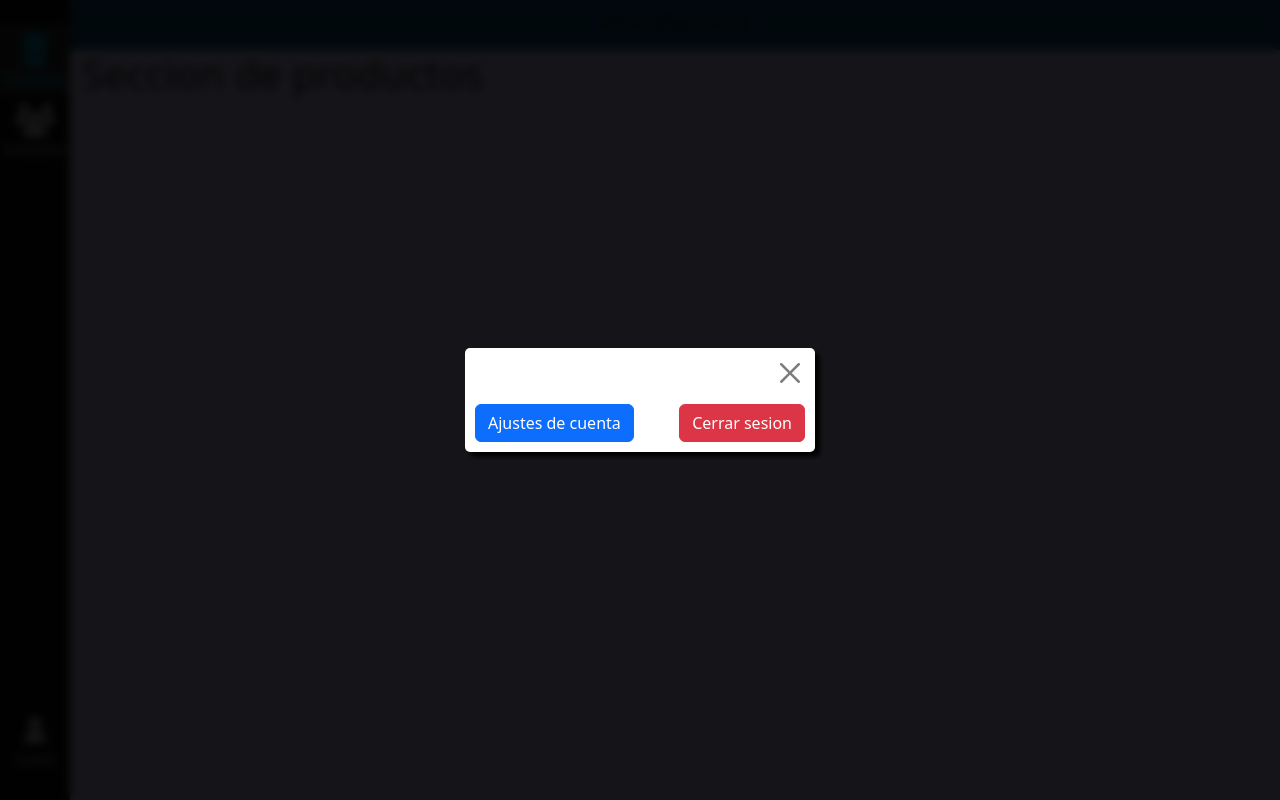
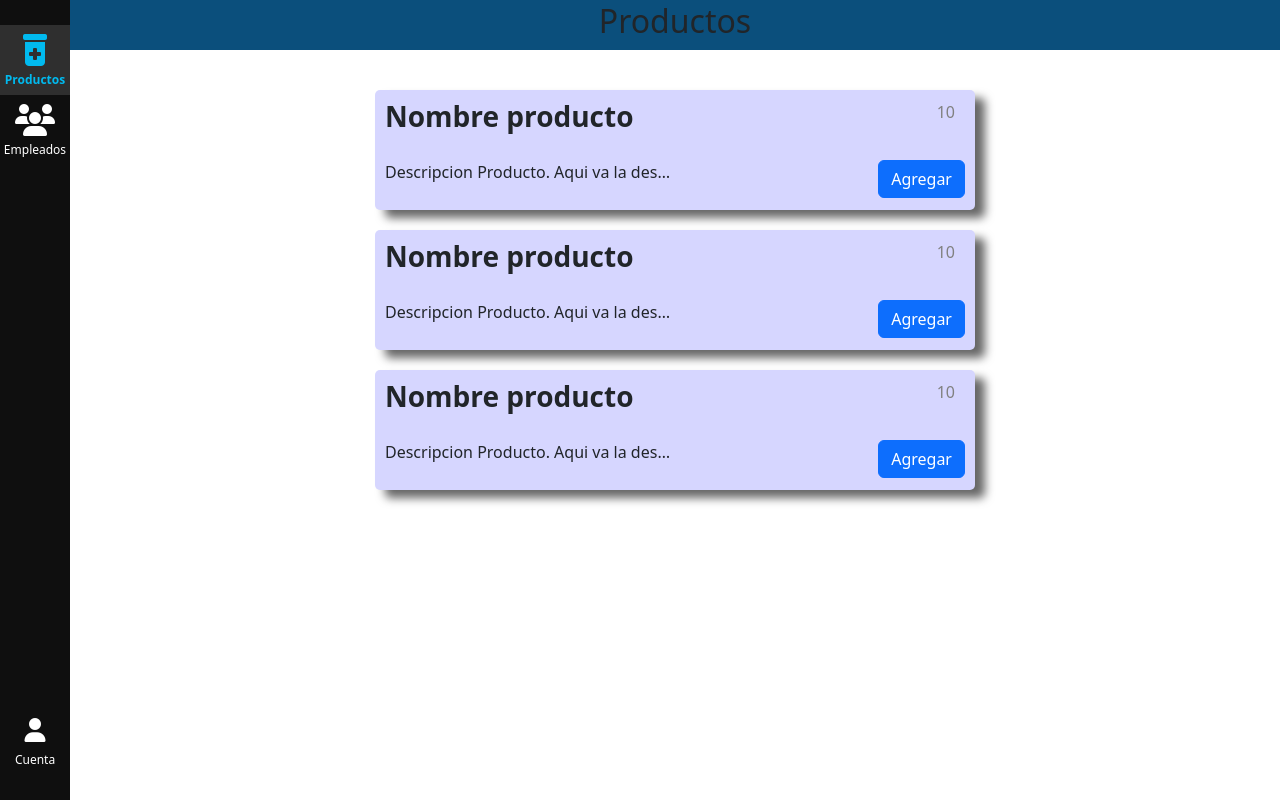
Before and after one commit to Ju4nM/FWS, a Node project: template src/views/bossDashboard.ejs in a window 1280 px wide. Run offline with Node 20 templates, Linux system fonts and the light colour scheme; the template is opened without the code that fills it, so the values that code supplies are empty; some libraries are stand-ins or nearby versions.

Commit message:
Avances en dashboard

```diff
--- a/public/js/dashboard/dashboard.js
+++ b/public/js/dashboard/dashboard.js
@@ -1,10 +1,19 @@
 import SideButton from "./sideButton.js";
+import HamburgerMenu from "./navbarMenu.js";
 
 document.addEventListener("DOMContentLoaded", () => {
 
     let currentActive;
+    const title = document.getElementById("title");
+    const windowAccount = document.getElementById("windowAccount");
+    const closeWindowAccount = document.getElementById("closeWindow");
+    const btnAccount = document.getElementById("btnAccount");
 
-    const title = document.getElementById("title");
+    btnAccount.onclick = btnAccountHandler;
+    closeWindowAccount.onclick = btnAccountHandler;
+
+    const navMenu = new HamburgerMenu("hamburgerMenu", "sideBar", "overlay");
+
     const btnProducts = new SideButton("btnProducts", title, "Productos", "products", () => {
         currentActive.hideContent();
         currentActive = btnProducts;
@@ -17,5 +26,11 @@ document.addEventListener("DOMContentLoaded", () => {
         currentActive = btnEmployees;
     });
 
+    function btnAccountHandler () {
+        let windowStatus = windowAccount.parentElement.style.display == "none";
+
+        windowAccount.parentElement.style.display = windowStatus ? "grid" : "none";
+        windowAccount.style.display = windowStatus ? "block" : "none";
+    }
 
 });
--- /dev/null
+++ b/public/js/dashboard/navbarMenu.js
@@ -0,0 +1,27 @@
+export default class HamburgerMenu {
+
+    constructor (buttonId, sideBarId, overlayId) {
+        this.button = document.getElementById(buttonId);
+        this.sideBar = document.getElementById(sideBarId);
+        this.overlay = document.getElementById(overlayId);
+
+        this.isActive = false;
+
+        this.button.onclick = () => this.#toggle();
+
+        this.overlay.onclick = () => {
+            if (this.isActive) this.#toggle()
+        };
+
+        this.sideBar.onclick = () => {
+            if (this.isActive) this.#toggle()
+        };
+    }
+
+    #toggle () {
+        let status = this.overlay.style.display == "none";
+        this.isActive = status;
+        this.overlay.style.display = status ? "grid" : "none";
+        this.sideBar.style.display = status ? "flex" : "";
+    }
+}
--- a/public/js/dashboard/sideButton.js
+++ b/public/js/dashboard/sideButton.js
@@ -1,13 +1,13 @@
 export default class SideButton {
 
-    constructor (buttonId, titleElement, title, contentId, eventFunction) {
+    constructor (buttonId, titleElement, title, contentId, btnHandler) {
         this.button = document.getElementById(buttonId);
         this.contentElement = document.getElementById(contentId);
         this.titleElement = titleElement;
         this.title = title;
 
         this.button.onclick = e => {
-            eventFunction(e);
+            btnHandler(e);
             this.#showContent();
         }
     }
--- a/public/styles/dashboard.css
+++ b/public/styles/dashboard.css
@@ -1,31 +1,3 @@
-/* body {
-    background-color: var(--backgroundColor);
-}
-
-main {
-    width: 80vw;
-    height: 80vh;
-    margin: 0 auto;
-    gap: 50px;
-}
-
-.controlPanel{
-    display: grid;
-    grid-template-columns: repeat(3, 1fr);
-    grid-gap: 20px;
-    background-color: var(--dark);
-    border-radius: 10px;
-
-}
-
-@media (max-width: 620px) {
-    .controlPanel {
-        grid-template-columns: repeat(2, 1fr);
-
-    }
-} */
-
-
 main {
     display: grid;
     height: 100vh;
@@ -75,6 +47,7 @@ main {
 .sideBar {
     background-color: #0f0f0f;
     color: white;
+    width: 70px;
     padding: 25px 0;
     box-sizing: border-box;
     grid-row: 1 / 3;
@@ -97,12 +70,17 @@ main {
     grid-column: 2 / 3;
 }
 
+.titleBar > button {
+    display: none;
+}
+
 /* ---------------------------------------------------------------------- */
 
 .content {
     width: 100%;
-    background-color: #D6D6FF;
+    /* background-color: #D6D6FF; */
     overflow-y: scroll;
+    grid-column: 2 / 3;
 }
 
 .content::-webkit-scrollbar {
@@ -125,6 +103,8 @@ main {
 .main {
     margin: 0 auto;
     width: 98%;
+    margin-top: 20px;
+
 }
 
 .account {
@@ -133,6 +113,14 @@ main {
     background-color: #fff;
     box-shadow: 5px 5px 5px rgba(0, 0, 0, 1);
     border-radius: 5px;
+    animation: showMsg .5s;
+}
+
+.header > h3 {
+    text-overflow: ellipsis;
+    overflow: hidden;
+    width: 50%;
+    text-align: left;
 }
 
 .controls {
@@ -140,3 +128,92 @@ main {
     display: flex;
     justify-content: space-between;
 }
+
+.section {
+    display: flex;
+    flex-direction: column;
+    align-items: center;
+}
+
+/* ---------------------------------------------------------------------- */
+
+.productCard {
+    display: flex;
+    flex-direction: column;
+    justify-content: space-between;
+    width: 600px;
+    height: 120px;
+    background-color: #D6D6FF;
+    padding: 10px;
+    border-radius: 5px;
+    margin-top: 20px;
+    box-shadow: 10px 8px 10px rgba(0, 0, 0, 0.6);
+}
+
+.topRow h3 {
+    font-weight: bold;
+}
+
+.topRow {
+    display: flex;
+    justify-content: space-between;
+}
+
+.topRow span {
+    color: gray;
+    margin-right: 10px;
+}
+
+.bottomRow p {
+    width: 50%;
+    overflow: hidden;
+    text-overflow: ellipsis;
+    white-space: nowrap;
+}
+
+.productCard .bottomRow {
+    display: flex;
+    justify-content: space-between;
+}
+
+@keyframes sideBar {
+    0% {
+        transform: translateX(-70px);
+    }
+
+    100% {
+        transform: translateX(0px);
+    }
+}
+
+@media (max-width: 760px) {
+
+    .productCard {
+        width: 90%;
+    }
+
+    .titleBar {
+        justify-content: space-between;
+        padding: 0 10px;
+        grid-column: 1 / 3;
+    }
+
+    .titleBar > button {
+        display: block;
+    }
+
+    .content {
+        grid-column: 1 / 3;
+    }
+
+    .sideBar {
+        grid-row: auto;
+        display: none;
+        position: fixed;
+        top: 0;
+        bottom: 0;
+        left: 0;
+        z-index: 4;
+        animation: sideBar .3s;
+    }
+}
--- a/public/styles/overlay.css
+++ b/public/styles/overlay.css
@@ -1,5 +1,5 @@
 .overlay {
-    background-color: rgba(0, 0, 0, 0.9);
+    background-color: rgba(0, 0, 0, 0.5);
     z-index: 3;
     position: fixed;
     backdrop-filter: blur(5px);
@@ -46,6 +46,6 @@
     }
 
     100% {
-        background-color: rgba(0, 0, 0, 0.9);
+        background-color: rgba(0, 0, 0, 0.5);
     }
 }
--- a/src/routes/dashRoutes.js
+++ b/src/routes/dashRoutes.js
@@ -44,7 +44,7 @@ router.get("/about", (req, res) => {
 
 router.get("/logout", (req, res) => {
     res.clearCookie("sessid");
-    res.send("Hola mundo");
+    res.redirect("/");
 })
 
 export default router;
--- a/src/views/bossDashboard.ejs
+++ b/src/views/bossDashboard.ejs
@@ -5,8 +5,8 @@
     <meta http-equiv="X-UA-Compatible" content="IE=edge">
     <meta name="viewport" content="width=device-width, initial-scale=1.0">
     <link href="https://cdn.jsdelivr.net/npm/bootstrap@5.2.0-beta1/dist/css/bootstrap.min.css" rel="stylesheet" integrity="sha384-0evHe/X+R7YkIZDRvuzKMRqM+OrBnVFBL6DOitfPri4tjfHxaWutUpFmBp4vmVor" crossorigin="anonymous">
+    <link rel="stylesheet" href="./styles/overlay.css">
     <link rel="stylesheet" href="/styles/dashboard.css">
-    <link rel="stylesheet" href="./styles/overlay.css">
     <!-- <link rel="stylesheet" href="/styles/style.css"> -->
     <script src="https://kit.fontawesome.com/5128f6ea7d.js" crossorigin="anonymous"></script>
     <script src="./js/dashboard/dashboard.js" type = "module"></script>
@@ -15,9 +15,12 @@
 <body>
     <main>
         <div class = "titleBar">
+            <button class = "btn" id = "hamburgerMenu" type = "button">
+                <i class="fa-solid fa-bars fa-2xl"></i>
+            </button>
             <h2 id = "title">Productos</h2>
         </div>
-        <nav class="sideBar">
+        <nav class="sideBar" id = "sideBar">
             <div>
                 <button id="btnProducts" class="controlButton controlButton-active">
                     <i class="fa-solid fa-prescription-bottle-medical fa-2xl"></i>
@@ -37,17 +40,58 @@
         </nav>
         <div class="content">
             <div class="main">
-                <div id="products"><h1>Seccion de productos</h1></div>
-                <div id="employees" style = "display: none;"><h1>Seccion de empleados</h1></div>
+                <div id="products" class = "section">
+
+                    <div class="productCard">
+                        <div class = "topRow">
+                            <h3>Nombre producto</h3>
+                            <span>10</span>
+                        </div>
+                        <div class = "bottomRow">
+                            <p>Descripcion Producto. Aqui va la descripcion del producto, este es un test</p>
+                            <div>
+                                <button class="btn btn-primary">Agregar</button>
+                            </div>
+                        </div>
+                    </div>
+
+                    <div class="productCard">
+                        <div class = "topRow">
+                            <h3>Nombre producto</h3>
+                            <span>10</span>
+                        </div>
+                        <div class = "bottomRow">
+                            <p>Descripcion Producto. Aqui va la descripcion del producto, este es un test</p>
+                            <div>
+                                <button class="btn btn-primary">Agregar</button>
+                            </div>
+                        </div>
+                    </div>
+
+                    <div class="productCard">
+                        <div class = "topRow">
+                            <h3>Nombre producto</h3>
+                            <span>10</span>
+                        </div>
+                        <div class = "bottomRow">
+                            <p>Descripcion Producto. Aqui va la descripcion del producto, este es un test</p>
+                            <div>
+                                <button class="btn btn-primary">Agregar</button>
+                            </div>
+                        </div>
+                    </div>
+                </div>
+                <div id="employees" class = "section" style = "display: none;"><h1>Seccion de empleados</h1></div>
             </div>
         </div>
     </main>
-    <div class="overlay" style = "display: grid;">
-        <div class="account">
-            <div class="header mb-3"><h3><%= userName %></h3><input type="button" id="closeMsg" class="btn-close"></div>
+    <div class="overlay" style="display: none;" id = "overlay">
+        <div class="account" id = "windowAccount" style = "display: none;">
+            <div class="header mb-3"><h3><%= userName %></h3><input type="button" id="closeWindow" class="btn-close"></div>
             <div class = "controls">
                 <a href="/settings" target="_blank" class = "btn btn-primary">Ajustes de cuenta</a>
-                <button id="logout" class="btn btn-danger">Cerrar sesion</button>
+                <a href="/logout" class="btn btn-danger">Cerrar sesion</a>
+                <!-- <button id="logout" class="btn btn-danger">Cerrar sesion</button> -->
             </div>
         </div>
     </div>
--- a/src/views/index.ejs
+++ b/src/views/index.ejs
@@ -16,7 +16,7 @@
             <a class="nav-link mx-2" href="/about">Acerca de Nosotros</a>
         </div>
         <div>
-            <a class="btn btn-outline-success" href="/login">Iniciar Seción</a>
+            <a class="btn btn-outline-success" href="/login">Iniciar Sesion</a>
             <a class="btn btn-outline-success" href="/signup">Registrate</a>
         </div>
     </nav>
```
Also changed, not shown: src/controllers/employee.controller.js (added, +82 -0 lines).
